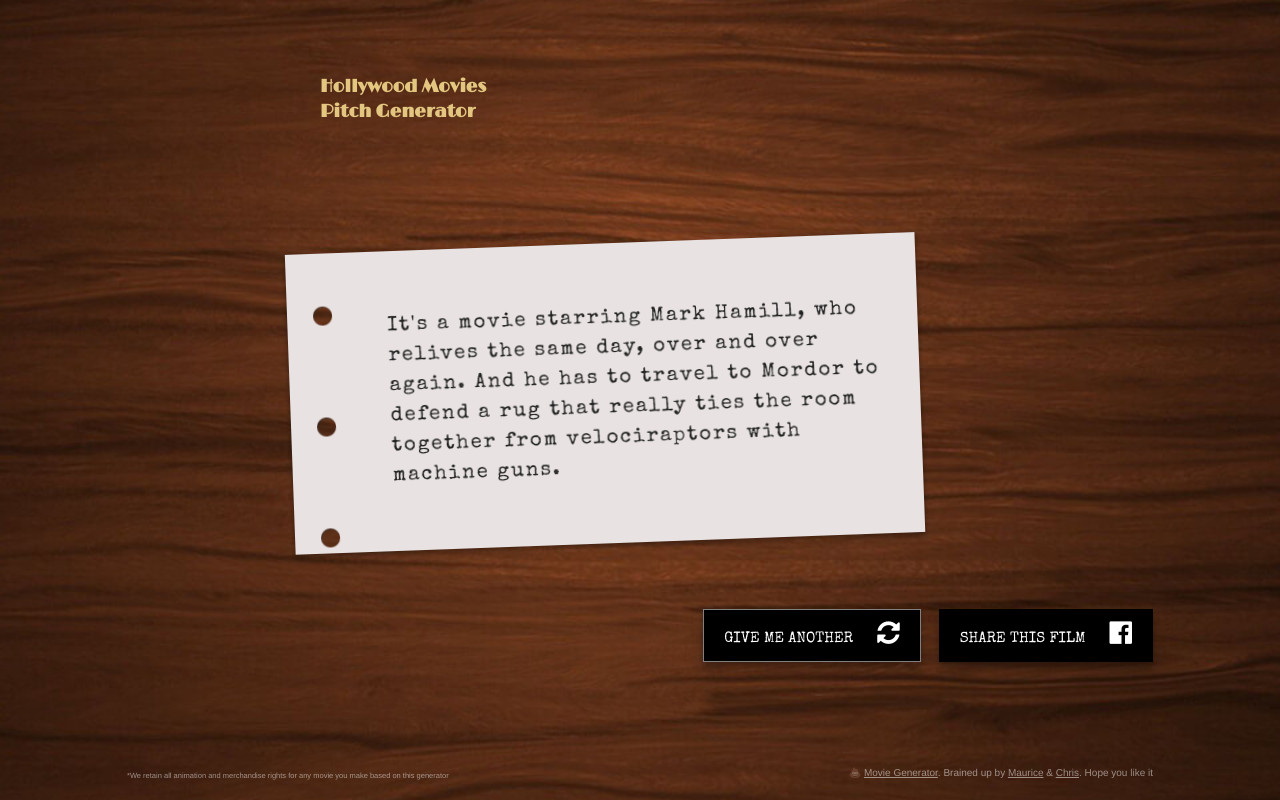
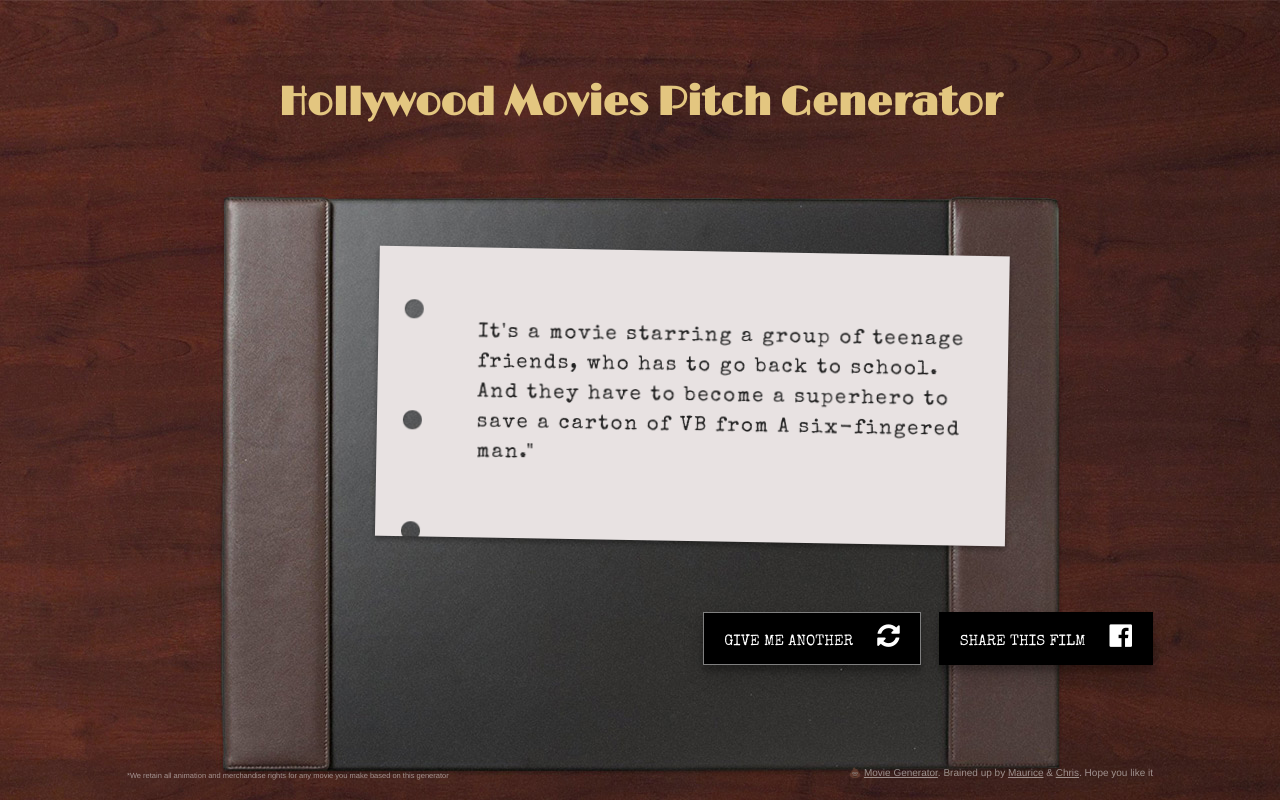
Before and after one commit to mephysto/movie-generator, a website: page new/index.html in a window 1280 px wide. Drawn offline with nearby package versions, Linux system fonts and the light colour scheme; files that its build step writes are made by us from their sources.

Commit message:
removed jquery

```diff
--- a/js/main.js
+++ b/js/main.js
@@ -73,9 +73,10 @@
       document.querySelector('.new').style.transform = randomEndStyle();
       document.querySelector('.new').removeAttribute('class');
     }
-    // $('.movie-text').append(`<blockquote class="new" style="transform: ${randomStartStyle()} \><div class="perforation"></div><div class="quotetext">${nextMovieText.plot} </div></blockquote>`).attr('style', `transform: translateZ(-${$('.movie-text > blockquote').length}px)`);
-    $('.movie-text').append("<blockquote class=\"new\" style=\"transform: " + randomStartStyle() + "\"><div class=\"perforation\"></div><div class=\"quotetext\">" + nextMovieText.plot + "</div></blockquote>").attr('style', 'transform: translateZ(-' + $('.movie-text > blockquote').length + 'px)');
-    console.info(nextMovieText.plot);
+    document.querySelector('.movie-text').innerHTML += `<blockquote class="new" style="transform: ${randomStartStyle()}"><div class="perforation"></div><div class="quotetext">${nextMovieText.plot}"</div></blockquote>`;
+    var count = document.querySelectorAll('.movie-text > blockquote').length;
+    document.querySelector('.movie-text').style.transform = `transform: translateZ(-${count} px)`;
+    // console.info(nextMovieText.plot);
   }
 
   // the main movie text.
@@ -611,14 +612,13 @@
     // ga('send', 'event', "Moviepitch", "click", "share to Facebook", currentMovieText);
   }
 
-
-  $('.btn-generate').click(function(e){
+  document.querySelector('.btn-generate').onclick = (e) => {
     e.preventDefault();
     ga('send', 'event', "Moviepitch", "click", "generate new movie pitch", currentMovieText);
     generateNewMovie();
-  });
-  $('.btn-sharezvous').click(function (e) {
+  }
+  document.querySelector('.btn-sharezvous').onclick = (e) => {
     e.preventDefault();
     shareCurrentMovie();
-  })
+  }
 }());
--- a/new/index.html
+++ b/new/index.html
@@ -62,8 +62,6 @@
     <link rel="stylesheet" href="../fonts/css/font-awesome.min.css">
     <link href='https://fonts.googleapis.com/css?family=Limelight|Special+Elite' rel='stylesheet' type='text/css'>
     <link rel="stylesheet" href="../css/styles.css">
-
-    <script src="../js/vendor/modernizr-2.8.3.min.js"></script>
   </head>
   <body>
     <script>
@@ -85,7 +83,7 @@
    <header class="header-container">
     <div class="header">
       <div class="wrapper clearfix">
-        <h1 class="title"><a href="http://mephysto.github.io/movie-generator/">Hollywood Movies<br>Pitch Generator</a></h1>
+        <h1 class="title"><a href="http://mephysto.github.io/movie-generator/">Hollywood Movies <span>Pitch Generator</span></a></h1>
       </div>
     </div>
   </header>
@@ -120,15 +118,6 @@
 </div>
 
 
-
-
-
-
-
-
-<script src="//ajax.googleapis.com/ajax/libs/jquery/1.11.2/jquery.min.js"></script>
-<script>window.jQuery || document.write('<script src="../js/vendor/jquery-1.11.2.min.js"><\/script>')</script>
-
 <script src="../js/main.min.js"></script>
 <script>
   (function(i,s,o,g,r,a,m){i['GoogleAnalyticsObject']=r;i[r]=i[r]||function(){
--- a/sass/styles.scss
+++ b/sass/styles.scss
@@ -31,11 +31,23 @@
   font-size: 10px;
   font-family: 'Special Elite', cursive, monospace;
   height: 100%;
-  background-image: url(../img/background.jpg);
-  background-size: cover;
+  // background-image: url(../img/background.jpg);
+  background-image: url(../img/desk@mob.jpg),  url(../img/desk@mob-pattern.jpg);
+  background-repeat: no-repeat, repeat;
   background-position: 50%;
-  background-repeat: no-repeat;
-  background-attachment: fixed;
+  // background-attachment: fixed;
+  @media only screen and (min-width: 640px) {
+    background-image: url(../img/desk@0,5x.jpg);
+    background-size: cover;
+  }
+  @media only screen and (min-width: 768px) {
+  }
+  @media only screen and (min-width: 1140px) {
+    background-repeat: no-repeat;
+    background-size: initial;
+    background-image: url(../img/desk.jpg);
+    background-position: 50% 0%;
+  }
 }
 body{
   height: 100vh;
@@ -116,6 +128,9 @@
     a{
       text-decoration: none;
       color: inherit;
+      span{
+        display: block;
+      }
       &:hover{
         text-decoration: underline;
       }
@@ -132,13 +147,28 @@
   @media only screen and (min-width: 768px) {
     .wrapper{
       padding-top: 75px;
+      max-width: 830px;
     }
     h1{
-      text-align: left;
+      font-size: 3.75em;
+      text-align: center;
+      // text-align: left;
       margin: 0;
     }
   }
   @media only screen and (min-width: 1140px) {
+    .wrapper{
+      max-width: 830px;
+    }
+    h1{
+      font-size: 4em;
+      text-align: center;
+      a {
+        span{
+          display: inline-block;
+        }
+      }
+    }
   }
 }
 .main-container{
```
Also changed, not shown: index.html (+1 -1 lines), css/styles.css, img/desk.jpg (added), img/desk@0,5x.jpg (added), img/desk@mob-pattern.jpg (added), img/desk@mob.jpg (added), js/main.min.js, 1 other file.
